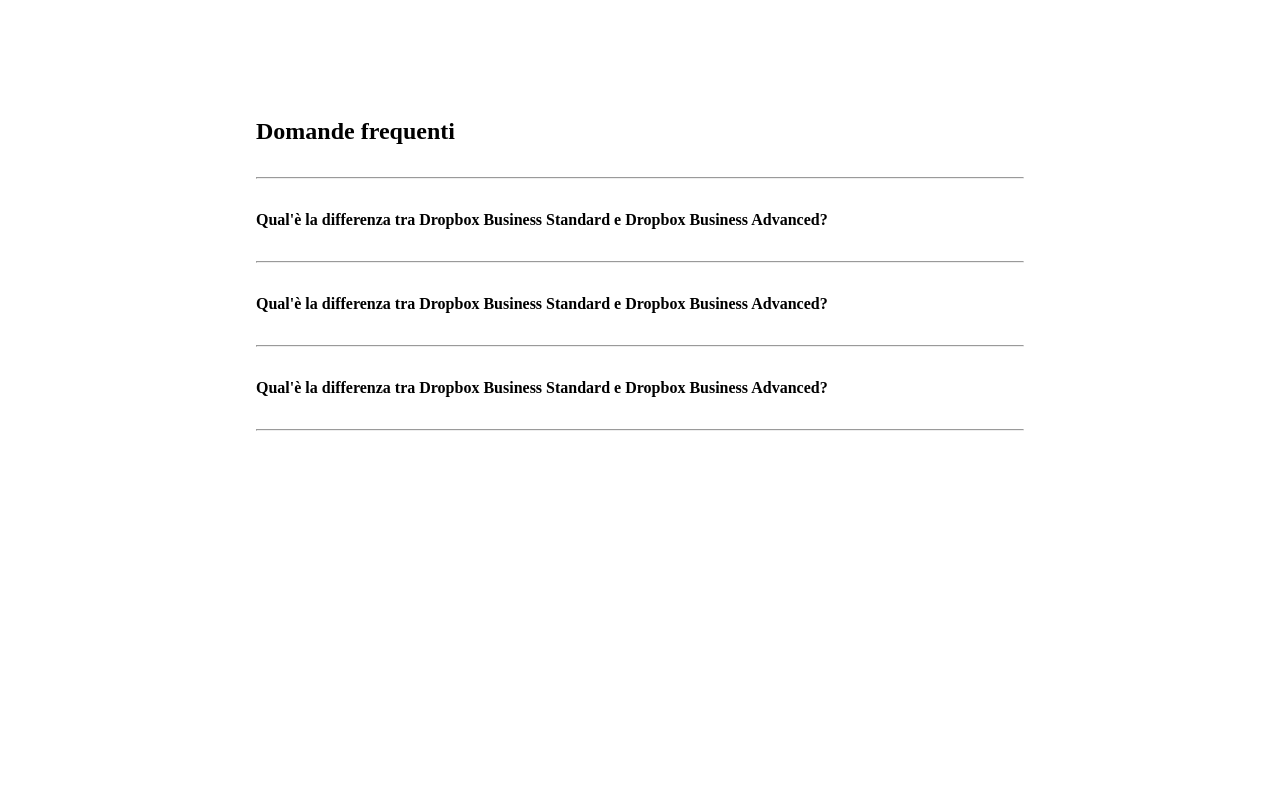
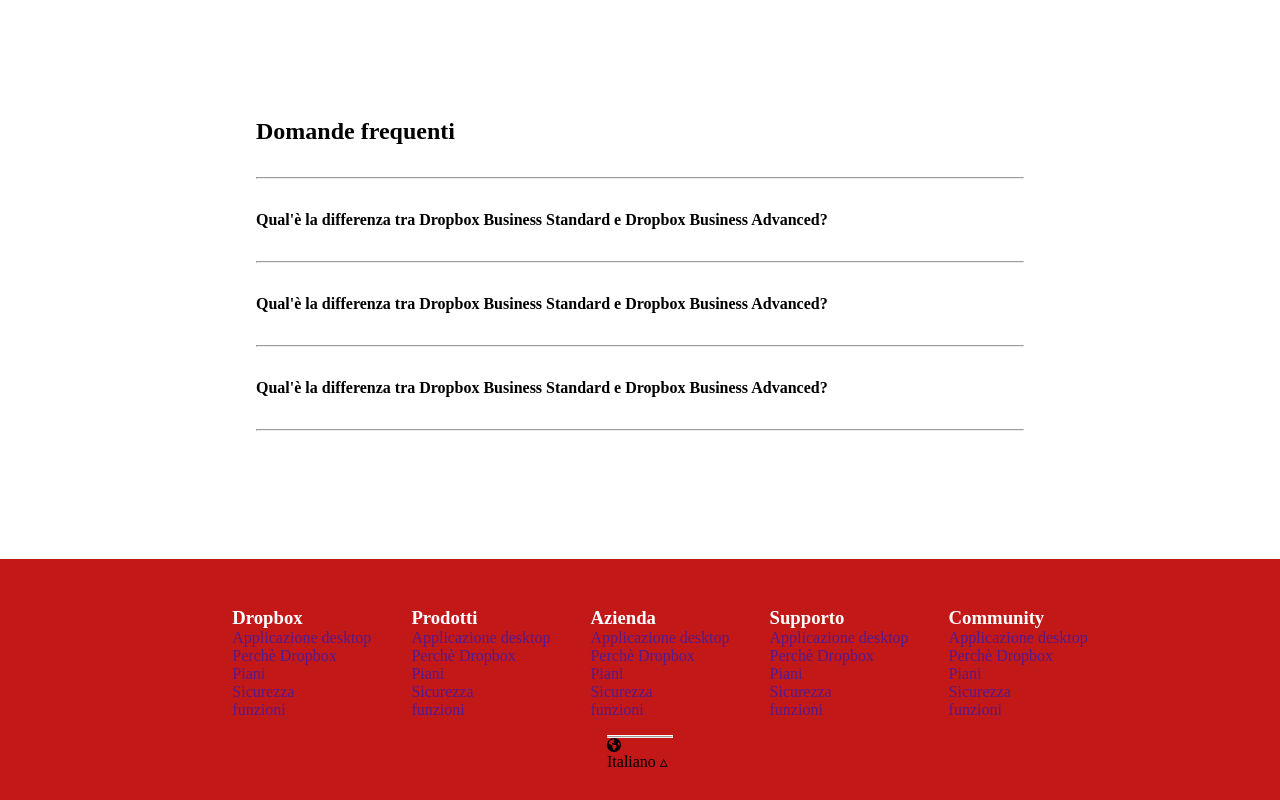
Before and after one commit to StanislavTryfenko/htmlcss-dropbox, a plain HTML site: page index.html in a window 1280 px wide. Shown: the part 3729-4529 px from the top of the page. Before the commit the page ends 4288 px from the top, so only its background shows below. Drawn offline with Linux system fonts and the light colour scheme.

Commit message:
Add footer
WIP

```diff
--- a/assets/css/style.css
+++ b/assets/css/style.css
@@ -1,12 +1,3 @@
-
-/* #region debug */
-
-.debug{
-
-}
-
-/* #endregion */
-
 
 :root{
     --bool-banner-bg-color: rgb(88, 88, 231);
@@ -29,6 +20,10 @@ svg{
 
 img{
     width: 100%;
+}
+
+ul{
+    list-style: none;
 }
 
 /* #endregion */
@@ -183,6 +178,34 @@ object-fit: contain;
 
 /* #region footer */
 
+footer {
+    display: flex;
+    flex-flow: column;
+    justify-content: space-between;
+    align-items: center;
+    background-color: rgb(194, 24, 24);
+}
+
+.footer-top {
+    display: flex;
+    flex-flow: row;
+    justify-content: center;
+    align-items: start;
+    margin: 3rem 0 1rem;
+    color: white;
+}
+
+.footer-bottom{
+    justify-content: space-between;
+    align-items: center;
+    height: 4rem;
+    border-top: white 1px solid;
+}
+
+.footer-bottom>hr{
+    width: 4rem;
+}
+
 /* #endregion */
 
 
--- a/index.html
+++ b/index.html
@@ -384,7 +384,63 @@
 
     </main>
 
-    <footer></footer>
+    <footer>
+
+        <section class="footer-top">
+
+            <ul><h3>Dropbox</h3>
+                <li><a href="">Applicazione desktop</a></li>
+                <li><a href="">Perchè Dropbox</a></li>
+                <li><a href="">Piani</a></li>
+                <li><a href="">Sicurezza</a></li>
+                <li><a href="">funzioni</a></li>
+            </ul>
+
+            <ul><h3>Prodotti</h3>
+                <li><a href="">Applicazione desktop</a></li>
+                <li><a href="">Perchè Dropbox</a></li>
+                <li><a href="">Piani</a></li>
+                <li><a href="">Sicurezza</a></li>
+                <li><a href="">funzioni</a></li>
+            </ul>
+
+            <ul><h3>Azienda</h3>
+                <li><a href="">Applicazione desktop</a></li>
+                <li><a href="">Perchè Dropbox</a></li>
+                <li><a href="">Piani</a></li>
+                <li><a href="">Sicurezza</a></li>
+                <li><a href="">funzioni</a></li>
+            </ul>
+
+            <ul><h3>Supporto</h3>
+                <li><a href="">Applicazione desktop</a></li>
+                <li><a href="">Perchè Dropbox</a></li>
+                <li><a href="">Piani</a></li>
+                <li><a href="">Sicurezza</a></li>
+                <li><a href="">funzioni</a></li>
+            </ul>
+
+            <ul><h3>Community</h3>
+                <li><a href="">Applicazione desktop</a></li>
+                <li><a href="">Perchè Dropbox</a></li>
+                <li><a href="">Piani</a></li>
+                <li><a href="">Sicurezza</a></li>
+                <li><a href="">funzioni</a></li>
+            </ul>
+
+        </section>
+
+        <section class="footer-bottom">
+
+            <hr>
+
+            <svg xmlns="http://www.w3.org/2000/svg" height="14" width="14" viewBox="0 0 512 512"><!--!Font Awesome Free 6.5.1 by @fontawesome - https://fontawesome.com License - https://fontawesome.com/license/free Copyright 2024 Fonticons, Inc.--><path d="M57.7 193l9.4 16.4c8.3 14.5 21.9 25.2 38 29.8L163 255.7c17.2 4.9 29 20.6 29 38.5v39.9c0 11 6.2 21 16 25.9s16 14.9 16 25.9v39c0 15.6 14.9 26.9 29.9 22.6c16.1-4.6 28.6-17.5 32.7-33.8l2.8-11.2c4.2-16.9 15.2-31.4 30.3-40l8.1-4.6c15-8.5 24.2-24.5 24.2-41.7v-8.3c0-12.7-5.1-24.9-14.1-33.9l-3.9-3.9c-9-9-21.2-14.1-33.9-14.1H257c-11.1 0-22.1-2.9-31.8-8.4l-34.5-19.7c-4.3-2.5-7.6-6.5-9.2-11.2c-3.2-9.6 1.1-20 10.2-24.5l5.9-3c6.6-3.3 14.3-3.9 21.3-1.5l23.2 7.7c8.2 2.7 17.2-.4 21.9-7.5c4.7-7 4.2-16.3-1.2-22.8l-13.6-16.3c-10-12-9.9-29.5 .3-41.3l15.7-18.3c8.8-10.3 10.2-25 3.5-36.7l-2.4-4.2c-3.5-.2-6.9-.3-10.4-.3C163.1 48 84.4 108.9 57.7 193zM464 256c0-36.8-9.6-71.4-26.4-101.5L412 164.8c-15.7 6.3-23.8 23.8-18.5 39.8l16.9 50.7c3.5 10.4 12 18.3 22.6 20.9l29.1 7.3c1.2-9 1.8-18.2 1.8-27.5zM0 256a256 256 0 1 1 512 0A256 256 0 1 1 0 256z"/></svg>
+
+            Italiano &triangle;
+
+        </section>
+
+    </footer>
 
 </body>
 </html>
```
